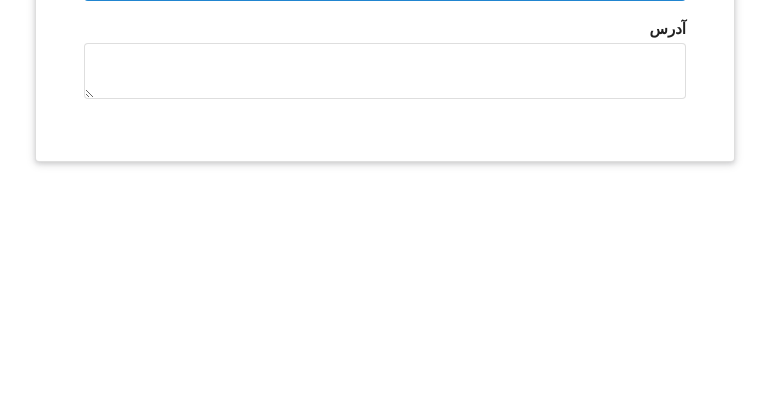
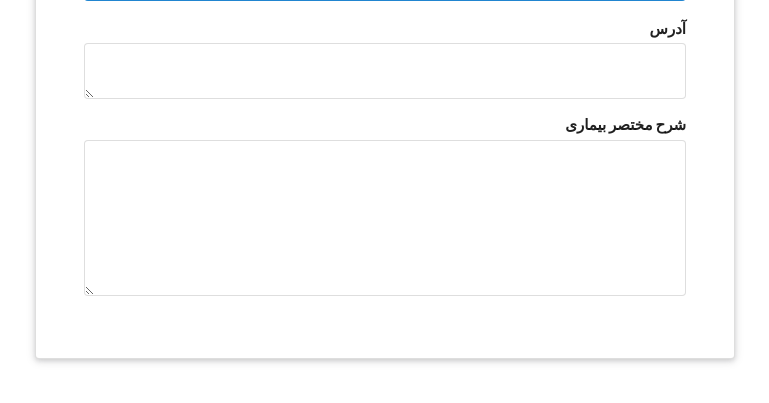
Before and after one commit to tarlaun/AnalysisDesign_project2, a Django app: template docicome/account/templates/request_for_expertise.html in a window 1280 px wide. Shown: the part 103-506 px from the top of the page, without its empty margins (255-1024 px from the left). Run offline with Django 3.2, Linux system fonts and the light colour scheme; the template is opened without the code that fills it, so the values that code supplies are empty; some libraries are stand-ins or nearby versions.

Commit message:
Details TextArea Is Added #54

```diff
--- a/docicome/account/templates/request_for_expertise.html
+++ b/docicome/account/templates/request_for_expertise.html
@@ -18,5 +18,11 @@
                 <textarea rows="2" required="required" name="address" style="direction:rtl;"></textarea>
             </label>
         </div>
+        <div class="field" style="text-align: right;">
+            <label style="font-size: 15px">شرح مختصر بیماری</label>
+            <label>
+                <textarea required="required" name="details" style="direction:rtl;"></textarea>
+            </label>
+        </div>
     </form>
 </div>
```
